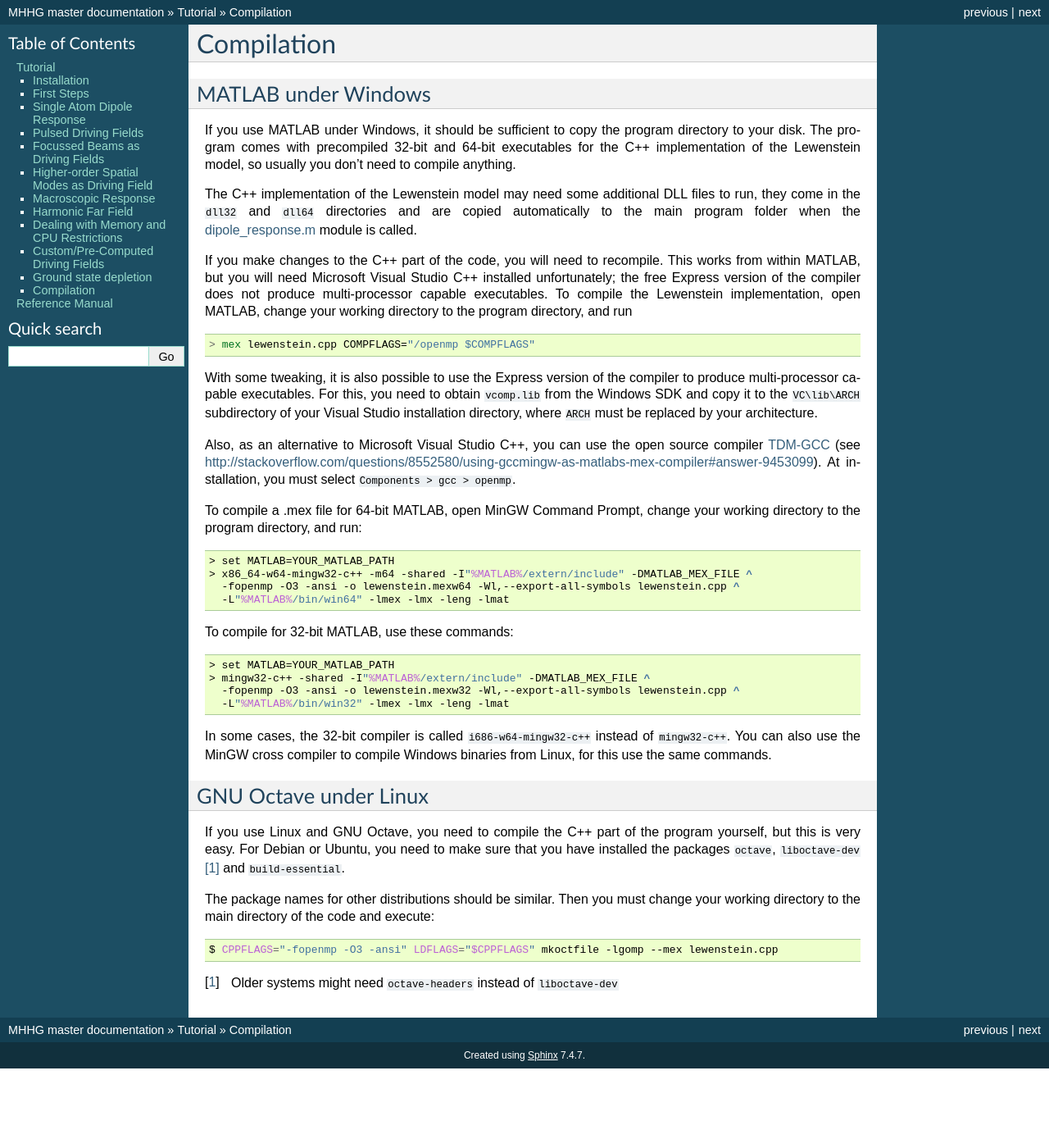
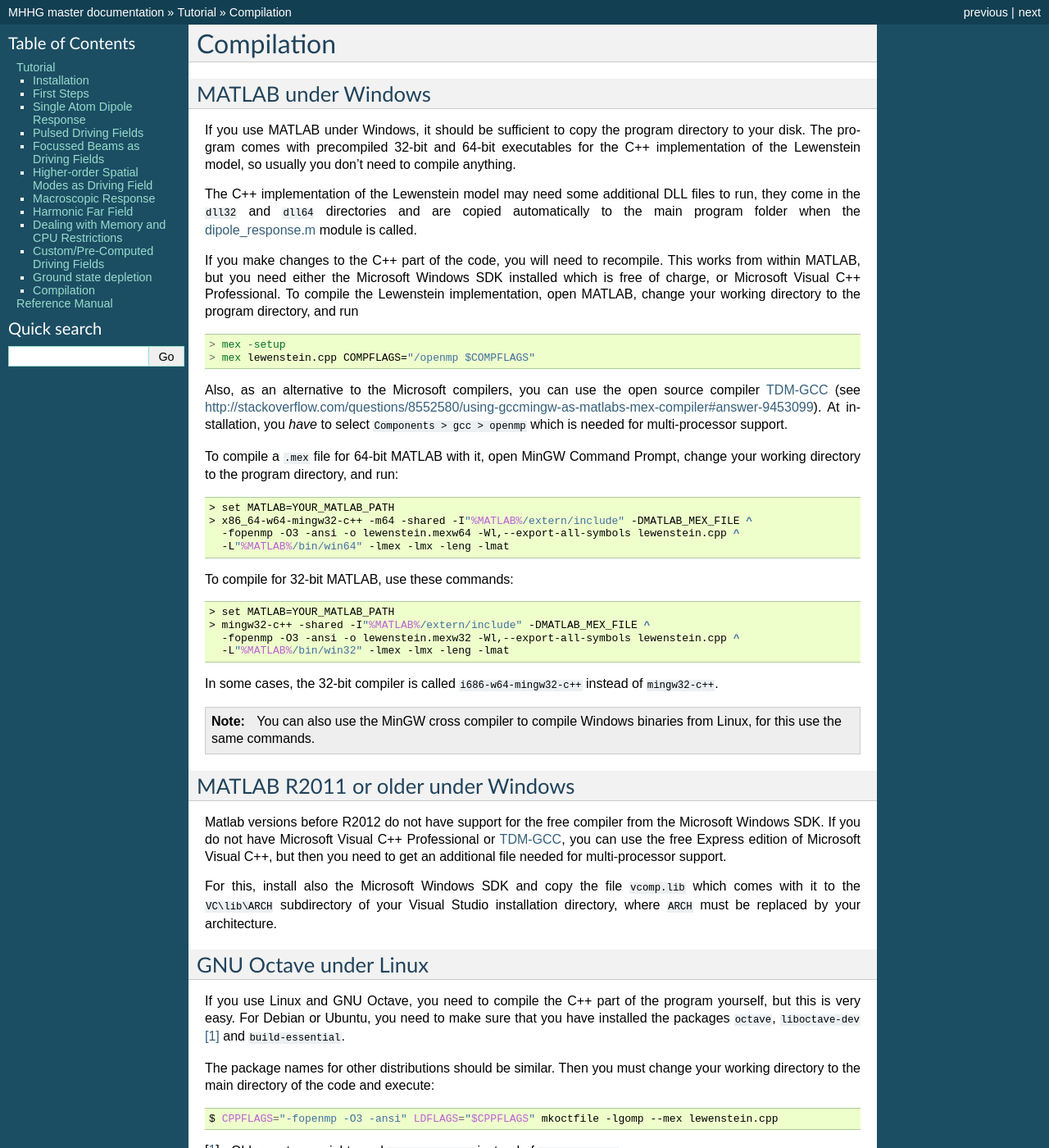
Before and after one commit to Leberwurscht/HHGmax, a Sphinx documentation site: the page built from doc/source/tutorial/compilation.rst, in a window 1280 px wide and 1400 px high. Shown: the whole window at 82% size. Built offline with Sphinx 7.4.7, drawn with Linux system fonts in a browser that asks for light colours; formulas are drawn with MathJax 3.

Commit message:
adapt compilation chapter of tutorial to newer versions of Matlab

```diff
--- a/doc/source/tutorial/compilation.rst
+++ b/doc/source/tutorial/compilation.rst
@@ -11,29 +11,21 @@ implementation of the Lewenstein model, so usually you don't need to compile any
 
 The C++ implementation of the Lewenstein model may need some additional DLL files to run, they come in the ``dll32`` and ``dll64`` directories and are copied automatically to the main program folder when the :ref:`dipole_response` module is called.
 
-If you make changes to the C++ part of the code, you will need to
-recompile. This works from within MATLAB, but you will need Microsoft Visual
-Studio C++ installed unfortunately; the free Express version of the compiler does
-not produce multi-processor capable executables.
+If you make changes to the C++ part of the code, you will need to recompile.
+This works from within MATLAB, but you need either the Microsoft Windows SDK installed which is free of charge, or Microsoft Visual C++ Professional.
 To compile the Lewenstein implementation, open MATLAB, change your working directory to the program directory,
 and run
 
 .. code-block:: matlab
 
+    > mex -setup
     > mex lewenstein.cpp COMPFLAGS="/openmp $COMPFLAGS"
 
-With some tweaking, it is also possible to use the Express version of the compiler to
-produce multi-processor capable executables. For this, you need to obtain ``vcomp.lib``
-from the Windows SDK and copy it to the
-``VC\lib\ARCH`` subdirectory of your Visual
-Studio installation directory, where
-``ARCH``
-must be replaced by your architecture.
+Also, as an alternative to the Microsoft compilers, you can use the open
+source compiler TDM-GCC_ (see http://stackoverflow.com/questions/8552580/using-gccmingw-as-matlabs-mex-compiler#answer-9453099).
+At installation, you *have* to select ``Components > gcc > openmp`` which is needed for multi-processor support.
 
-Also, as an alternative to Microsoft Visual Studio C++, you can use the open
-source compiler TDM-GCC_ (see http://stackoverflow.com/questions/8552580/using-gccmingw-as-matlabs-mex-compiler#answer-9453099). At installation, you must select ``Components > gcc > openmp``.
-
-To compile a .mex file for 64-bit MATLAB, open MinGW Command
+To compile a ``.mex`` file for 64-bit MATLAB with it, open MinGW Command
 Prompt, change your working directory to the program directory, and run:
 
 .. code-block:: bat
@@ -52,9 +44,23 @@ To compile for 32-bit MATLAB, use these commands:
       -fopenmp -O3 -ansi -o lewenstein.mexw32 -Wl,--export-all-symbols lewenstein.cpp ^
       -L"%MATLAB%/bin/win32" -lmex -lmx -leng -lmat
 
-In some cases, the 32-bit compiler is called ``i686-w64-mingw32-c++`` instead of ``mingw32-c++``. You can also use the MinGW cross compiler to compile Windows binaries from Linux, for this use the same commands.
+In some cases, the 32-bit compiler is called ``i686-w64-mingw32-c++`` instead of ``mingw32-c++``.
+
+.. note::
+   You can also use the MinGW cross compiler to compile Windows binaries from Linux, for this use the same commands.
 
 .. _TDM-GCC: http://tdm-gcc.tdragon.net/
+
+MATLAB R2011 or older under Windows
+-----------------------------------
+
+Matlab versions before R2012 do not have support for the free compiler from the Microsoft Windows SDK.
+If you do not have Microsoft Visual C++ Professional or TDM-GCC_, you can use the free Express edition of
+Microsoft Visual C++, but then you need to get an additional file needed for multi-processor support.
+
+For this, install also the Microsoft Windows SDK and copy the file ``vcomp.lib`` which comes with it to
+the ``VC\lib\ARCH`` subdirectory of your Visual Studio installation directory, where ``ARCH``
+must be replaced by your architecture.
 
 GNU Octave under Linux
 ----------------------
```
Also changed, not shown: 1 other file.
